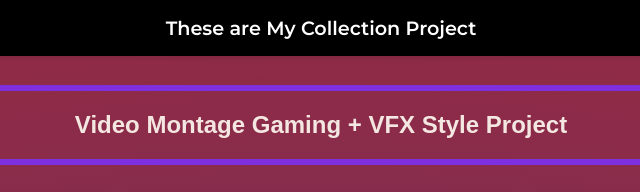
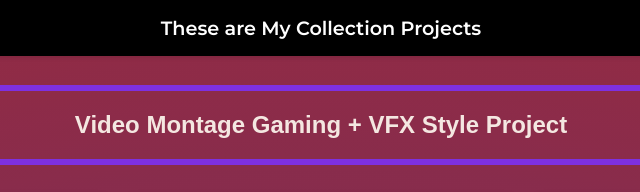
Before and after one commit to DevaNz2ND/portofoliodevanz, a plain HTML site: page index6.html in a window 1280 px wide. Shown: the top 192 px of the page, 319-959 px from the left. Drawn offline with Linux system fonts and the light colour scheme; grey boxes are pictures that could not be loaded.

```diff
--- a/index6.html
+++ b/index6.html
@@ -11,7 +11,7 @@
    <nav class="navbar">
     <div class="navbar__brand">
       <img src="ELEMEN2/logo.png" alt="Logo">
-      <h1>These are My Collection Project</h1>
+      <h1>These are My Collection Projects</h1>
     </div>
 
     <a href="index.html" class="navbar__home">Back</a>
```
